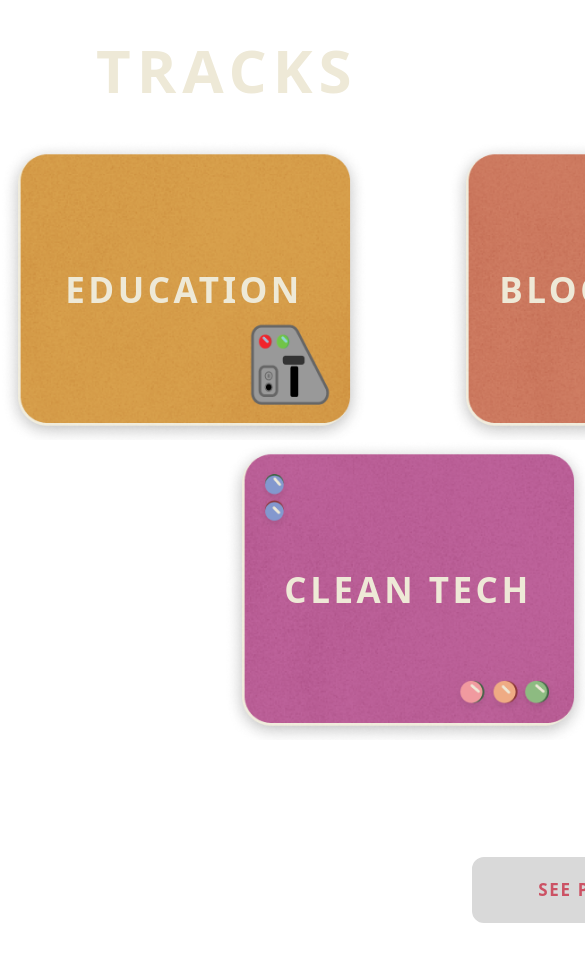
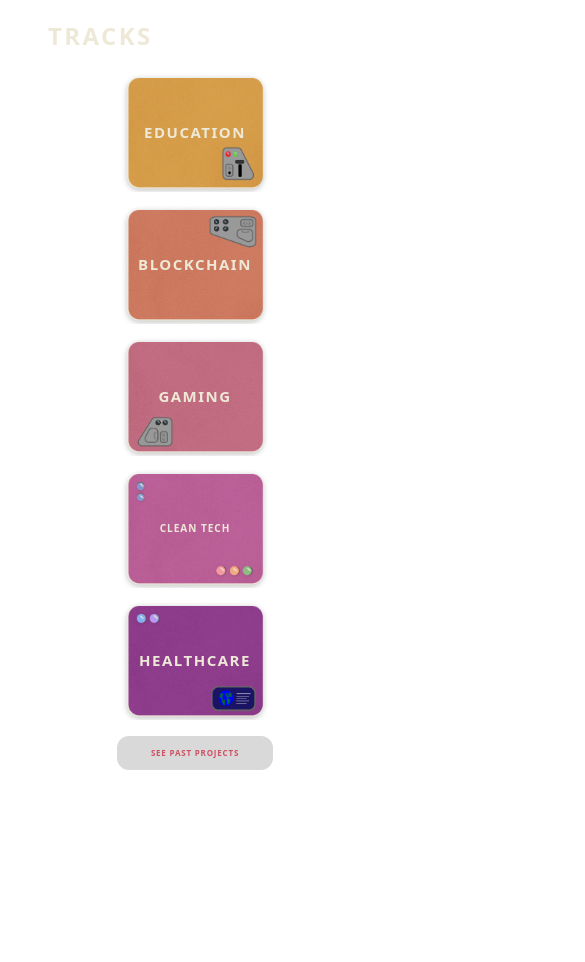
Before and after one commit to jcdesmond23/hackdartmouthviii, a Next.js app: page /tracksSection in a window 390 px wide. Shown: the top 962 px of the page, 585 px wide, since content can reach past the window. After the commit the page ends 844 px from the top, so only its background shows below. Built offline with nearby package versions, Linux system fonts and the light colour scheme.

Commit message:
finish site draft

```diff
--- a/src/pages/index.tsx
+++ b/src/pages/index.tsx
@@ -4,12 +4,11 @@ import HomeSection from "./homeSection";
 import RegistrationSection from "./registrationSection";
 import SponsorsSection from "./sponsorsSection";
 import TracksSection from "./tracksSection";
-import styles from "../styles/home.module.css";
 
 export default function Home() {
   return (
     <>
-      <div className={styles.cover}>
+      <div className="bg-[url('/BackgroundSM.png')] h-[2755px] sm:bg-[url('/Background.png')] sm:h-[4625px]">
         <HomeSection/>
         <RegistrationSection/>
         <TracksSection/>
--- a/src/pages/tracksSection.tsx
+++ b/src/pages/tracksSection.tsx
@@ -1,102 +1,102 @@
 export default function TracksSection() {
     return (
       <>
-        <div id="tracks" className="h-[982px]">
-            <h1 className="pl-24 pt-10 font-black text-6xl text-[#EEE9D7] tracking-widest">
+        <div id="tracks" className="h-[814px] sm:h-[982px]">
+            <h1 className="pl-12 sm:pl-24 pt-5 sm:pt-12 font-black text-2xl sm:text-4xl lg:text-6xl text-[#EEE9D7] tracking-widest">
                 TRACKS
             </h1>
-            <div className="grid grid-rows-3 mt-10">
-                <div className="flex gap-20 items-center justify-center">
-                    <div className="group w-[368px] h-[300px] [perspective:1000px]">
+            <div className="mt-5 sm:mt-10">
+                <div className="flex flex-col sm:flex-row gap-3 sm:gap-6 items-center justify-center">
+                    <div className="group w-[150px] sm:w-[220px] lg:w-[368px] h-[120px] sm:h-[190px] lg:h-[300px] [perspective:1000px]">
                         <div className="relative h-full w-full rounded-2xl transition-all duration-500 [transform-style:preserve-3d] group-hover:[transform:rotateY(180deg)]">
                             <div className="absolute inset-0">
                                 <div className="flex items-center flex-col justify-center bg-cover bg-[url('/EDUCATION.png')] w-full h-full">
-                                    <span className="text-[35px] text-[#EEE9D7] tracking-widest font-extrabold">EDUCATION</span>
+                                    <span className="text-[15px] sm:text-[20px] lg:text-[35px] text-[#EEE9D7] tracking-widest font-extrabold">EDUCATION</span>
                                 </div>
                             </div>
                             <div className="absolute inset-0 bg-[#EEE9D7] h-full w-full rounded-2xl flex items-center flex-col justify-center [transform:rotateY(180deg)] [backface-visibility:hidden]">
-                                <span className="text-lg text-black font-medium">EdTECH</span>
-                                <span className="text-lg text-black font-medium">RESEARCH</span>
-                                <span className="text-lg text-black font-medium">K-12 EDUCATION</span>
-                                <span className="text-lg text-black font-medium">SOCIAL IMPACT</span>
-                                <span className="text-lg text-black font-medium">CONTINUING EDUCATION</span>
-                                <span className="text-lg text-black font-medium">GAMIFICATION</span>
+                                <span className="text-[8px] sm:text-[12px] lg:text-lg text-black font-medium">EdTECH</span>
+                                <span className="text-[8px] sm:text-[12px] lg:text-lg text-black font-medium">RESEARCH</span>
+                                <span className="text-[8px] sm:text-[12px] lg:text-lg text-black font-medium">K-12 EDUCATION</span>
+                                <span className="text-[8px] sm:text-[12px] lg:text-lg text-black font-medium">SOCIAL IMPACT</span>
+                                <span className="text-[8px] sm:text-[12px] lg:text-lg text-black font-medium">CONTINUING EDUCATION</span>
+                                <span className="text-[8px] sm:text-[12px] lg:text-lg text-black font-medium">GAMIFICATION</span>
                             </div>
                         </div>
                     </div>
-                    <div className="group w-[368px] h-[300px] [perspective:1000px]">
+                    <div className="group w-[150px] sm:w-[220px] lg:w-[368px] h-[120px] sm:h-[190px] lg:h-[300px] [perspective:1000px]">
                         <div className="relative h-full w-full rounded-2xl transition-all duration-500 [transform-style:preserve-3d] group-hover:[transform:rotateY(180deg)]">
                             <div className="absolute inset-0">
                                 <div className="flex items-center flex-col justify-center bg-cover bg-[url('/BLOCKCHAIN.png')] w-full h-full">
-                                    <span className="text-[35px] text-[#EEE9D7] tracking-widest font-extrabold">BLOCKCHAIN</span>
+                                    <span className="text-[15px] sm:text-[20px] lg:text-[35px] text-[#EEE9D7] tracking-widest font-extrabold">BLOCKCHAIN</span>
                                 </div>
                             </div>
                             <div className="absolute inset-0 bg-[#EEE9D7] h-full w-full rounded-2xl flex items-center flex-col justify-center [transform:rotateY(180deg)] [backface-visibility:hidden]">
-                                <span className="text-lg text-black font-medium">GOVERNANCE</span>
-                                <span className="text-lg text-black font-medium">SOCIAL IMPACT INTEROPERABILITY</span>
-                                <span className="text-lg text-black font-medium">SECURITY</span>
-                                <span className="text-lg text-black font-medium">NON-FUNGIBLE TOKENS</span>
-                                <span className="text-lg text-black font-medium">GAMING</span>
+                                <span className="text-[8px] sm:text-[12px] lg:text-lg text-black font-medium">GOVERNANCE</span>
+                                <span className="text-[8px] sm:text-[12px] lg:text-lg text-black font-medium">SOCIAL IMPACT INTEROPERABILITY</span>
+                                <span className="text-[8px] sm:text-[12px] lg:text-lg text-black font-medium">SECURITY</span>
+                                <span className="text-[8px] sm:text-[12px] lg:text-lg text-black font-medium">NON-FUNGIBLE TOKENS</span>
+                                <span className="text-[8px] sm:text-[12px] lg:text-lg text-black font-medium">GAMING</span>
                             </div>
                         </div>
                     </div>
-                    <div className="group w-[368px] h-[300px] [perspective:1000px]">
+                    <div className="group w-[150px] sm:w-[220px] lg:w-[368px] h-[120px] sm:h-[190px] lg:h-[300px] [perspective:1000px]">
                         <div className="relative h-full w-full rounded-2xl transition-all duration-500 [transform-style:preserve-3d] group-hover:[transform:rotateY(180deg)]">
                             <div className="absolute inset-0">
                                 <div className="flex items-center flex-col justify-center bg-cover bg-[url('/GAMING.png')] w-full h-full">
-                                    <span className="text-[35px] text-[#EEE9D7] tracking-widest font-extrabold">GAMING</span>
+                                    <span className="text-[15px] sm:text-[20px] lg:text-[35px] text-[#EEE9D7] tracking-widest font-extrabold">GAMING</span>
                                 </div>
                             </div>
                             <div className="absolute inset-0 bg-[#EEE9D7] h-full w-full rounded-2xl flex items-center flex-col justify-center [transform:rotateY(180deg)] [backface-visibility:hidden]">
-                                <span className="text-lg text-black font-medium">GAME DESIGN</span>
-                                <span className="text-lg text-black font-medium">ESPORTS</span>
-                                <span className="text-lg text-black font-medium">ENTERTAINMENT</span>
-                                <span className="text-lg text-black font-medium">EDUCATION</span>
-                                <span className="text-lg text-black font-medium">SKILLS TRAINING</span>
-                                <span className="text-lg text-black font-medium">AR/VR</span>
+                                <span className="text-[8px] sm:text-[12px] lg:text-lg text-black font-medium">GAME DESIGN</span>
+                                <span className="text-[8px] sm:text-[12px] lg:text-lg text-black font-medium">ESPORTS</span>
+                                <span className="text-[8px] sm:text-[12px] lg:text-lg text-black font-medium">ENTERTAINMENT</span>
+                                <span className="text-[8px] sm:text-[12px] lg:text-lg text-black font-medium">EDUCATION</span>
+                                <span className="text-[8px] sm:text-[12px] lg:text-lg text-black font-medium">SKILLS TRAINING</span>
+                                <span className="text-[8px] sm:text-[12px] lg:text-lg text-black font-medium">AR/VR</span>
                             </div>
                         </div>
                     </div>
                 </div>
-                <div className="flex gap-20 items-center justify-center">
-                    <div className="group w-[368px] h-[300px] [perspective:1000px]">
+                <div className="flex sm:flex-row flex-col mt-3 gap-3 sm:gap-6 items-center justify-center">
+                    <div className="group w-[150px] sm:w-[220px] lg:w-[368px] h-[120px] sm:h-[190px] lg:h-[300px] [perspective:1000px]">
                         <div className="relative h-full w-full rounded-2xl transition-all duration-500 [transform-style:preserve-3d] group-hover:[transform:rotateY(180deg)]">
                             <div className="absolute inset-0">
                                 <div className="flex items-center flex-col justify-center bg-cover bg-[url('/CLEANTECH.png')] w-full h-full">
-                                    <span className="text-[35px] text-[#EEE9D7] tracking-widest font-extrabold">CLEAN TECH</span>
+                                    <span className="text-[10px] sm:text-[20px] lg:text-[35px] text-[#EEE9D7] tracking-widest font-extrabold">CLEAN TECH</span>
                                 </div>
                             </div>
                             <div className="absolute inset-0 bg-[#EEE9D7] h-full w-full rounded-2xl flex items-center flex-col justify-center [transform:rotateY(180deg)] [backface-visibility:hidden]">
-                                <span className="text-lg text-black font-medium">RENEWABLE ENERGY</span>
-                                <span className="text-lg text-black font-medium">TRANSPORTATION</span>
-                                <span className="text-lg text-black font-medium">RECYCLING</span>
-                                <span className="text-lg text-black font-medium">ACCOUNTABILITY</span>
-                                <span className="text-lg text-black font-medium">CLIMATE CHANGE</span>
-                                <span className="text-lg text-black font-medium">AGRICULTURE</span>
+                                <span className="text-[8px] sm:text-[12px] lg:text-lg text-black font-medium">RENEWABLE ENERGY</span>
+                                <span className="text-[8px] sm:text-[12px] lg:text-lg text-black font-medium">TRANSPORTATION</span>
+                                <span className="text-[8px] sm:text-[12px] lg:text-lg text-black font-medium">RECYCLING</span>
+                                <span className="text-[8px] sm:text-[12px] lg:text-lg text-black font-medium">ACCOUNTABILITY</span>
+                                <span className="text-[8px] sm:text-[12px] lg:text-lg text-black font-medium">CLIMATE CHANGE</span>
+                                <span className="text-[8px] sm:text-[12px] lg:text-lg text-black font-medium">AGRICULTURE</span>
                             </div>
                         </div>
                     </div>
-                    <div className="group w-[368px] h-[300px] [perspective:1000px]">
+                    <div className="group w-[150px] sm:w-[220px] lg:w-[368px] h-[120px] sm:h-[190px] lg:h-[300px] [perspective:1000px]">
                         <div className="relative h-full w-full rounded-2xl transition-all duration-500 [transform-style:preserve-3d] group-hover:[transform:rotateY(180deg)]">
                             <div className="absolute inset-0">
                                 <div className="flex items-center flex-col justify-center bg-cover bg-[url('/HEALTHCARE.png')] w-full h-full">
-                                    <span className="text-[35px] text-[#EEE9D7] tracking-widest font-extrabold">HEALTHCARE</span>
+                                    <span className="text-[15px] sm:text-[20px] lg:text-[35px] text-[#EEE9D7] tracking-widest font-extrabold">HEALTHCARE</span>
                                 </div>
                             </div>
                             <div className="absolute inset-0 bg-[#EEE9D7] h-full w-full rounded-2xl flex items-center flex-col justify-center [transform:rotateY(180deg)] [backface-visibility:hidden]">
-                                <span className="text-lg text-black font-medium">MENTAL HEALTH</span>
-                                <span className="text-lg text-black font-medium">REPRODUCTIVE HEALTH</span>
-                                <span className="text-lg text-black font-medium">HOLISTIC CARE</span>
-                                <span className="text-lg text-black font-medium">NUTRITION</span>
-                                <span className="text-lg text-black font-medium">COVID-19</span>
-                                <span className="text-lg text-black font-medium">GENERAL HEALTHCARE</span>
+                                <span className="text-[8px] sm:text-[12px] lg:text-lg text-black font-medium">MENTAL HEALTH</span>
+                                <span className="text-[8px] sm:text-[12px] lg:text-lg text-black font-medium">REPRODUCTIVE HEALTH</span>
+                                <span className="text-[8px] sm:text-[12px] lg:text-lg text-black font-medium">HOLISTIC CARE</span>
+                                <span className="text-[8px] sm:text-[12px] lg:text-lg text-black font-medium">NUTRITION</span>
+                                <span className="text-[8px] sm:text-[12px] lg:text-lg text-black font-medium">COVID-19</span>
+                                <span className="text-[8px] sm:text-[12px] lg:text-lg text-black font-medium">GENERAL HEALTHCARE</span>
                             </div>
                         </div>
                     </div>
                 </div>
-                <div className="flex items-center justify-center">
+                <div className="flex mt-4 items-center justify-center">
                     <a href="https://hackdartmouth-virtual.devpost.com" target="_blank">
-                        <button className="bg-[#D9D9D9] border-2 border-[#D9D9D9] text-[#CC5264] text-[17px] font-bold tracking-widest rounded-xl py-[18px] px-16 hover:text-[#EEE9D7] hover:border-[#EEE9D7] hover:bg-gradient-to-r from-[#D6AB36] to-[#D138BE]">
+                        <button className="bg-[#D9D9D9] border-2 border-[#D9D9D9] text-[#CC5264] text-[8px] sm:text-[17px] font-bold tracking-widest rounded-xl py-[9px] sm:py-[18px] px-8 sm:px-16 hover:text-[#EEE9D7] hover:border-[#EEE9D7] hover:bg-gradient-to-r from-[#D6AB36] to-[#D138BE]">
                                 {"SEE PAST PROJECTS"}
                         </button>
                     </a>
--- a/src/styles/faqstyles.module.css
+++ /dev/null
@@ -1,19 +0,0 @@
-.container {
-  padding: 0 4rem;
-  margin: 3rem auto 1rem;
-  display: flex;
-}
-
-.col {
-  flex: 1;
-  flex-direction: column;
-  display: flex;
-  font-size: 0.9em;
-  padding: 0 2rem;
-}
-
-@media (max-width: 800px) {
-  .container {
-    flex-direction: column;
-  }
-}
--- a/src/styles/home.module.css
+++ /dev/null
@@ -1,67 +0,0 @@
-.cover {
-  background-image: url('/Background.png');
-}
-
-.h3{
-  font-size: 1.5rem;
-  color: white;
-  font-weight: 500;
-  padding-top: 80px;
-  text-align: center;
-}
-
-.h1{
-  font-size: 4rem;
-  font-weight: 900;
-  color: white;
-  font-weight: 500;
-  padding: 700;
-  text-align: center;
-  text-shadow: 0 7px 0 #A74435;
-}
-
-@media (max-width: 800px) {
-  .cover{
-    background-size: 220% auto;
-  }
-  .h1{
-    font-size: 30px;
-    text-shadow: 0 5px 0 #A74435;
-  }
-  .h3{
-    font-size: 1.1rem;
-    padding-top: 50px;
-  }
-}
-
-.tabscontainer{
- display: flex;
- flex-direction: row;
- padding-top: 650px;
- justify-content: space-between;
- margin: 0 3rem;
- align-items: center;
- flex-wrap: wrap;
-}
-
-@media (max-width: 515px) {
-  .tabscontainer{
-    padding-top: 420px;
-    justify-content: center;
-  }
-}
-
-/* tried this for buttons, i wanted to give them a bottom margin and make them smaller on smaller screen sizes! */
-/* doesn't work right now bc i couldn't get the styles to match */
-.button {
-  color: #D9D9D9;
-  font-weight: 500;
-  border-radius: 2rem;
-  border: 3px solid #D9D9D9;
-  min-width: 200px;
-}
-
-.button:hover {
-  color: black;
-  border: 3px solid black;
-}
```
Also changed, not shown: src/components/accordion.tsx (+4 -4 lines), src/pages/faqSection.tsx (+5 -6 lines), src/pages/footerSection.tsx (+4 -4 lines), src/pages/homeSection.tsx (+10 -11 lines), src/pages/registrationSection.tsx (+6 -6 lines), src/pages/sponsorsSection.tsx (+52 -22 lines).
